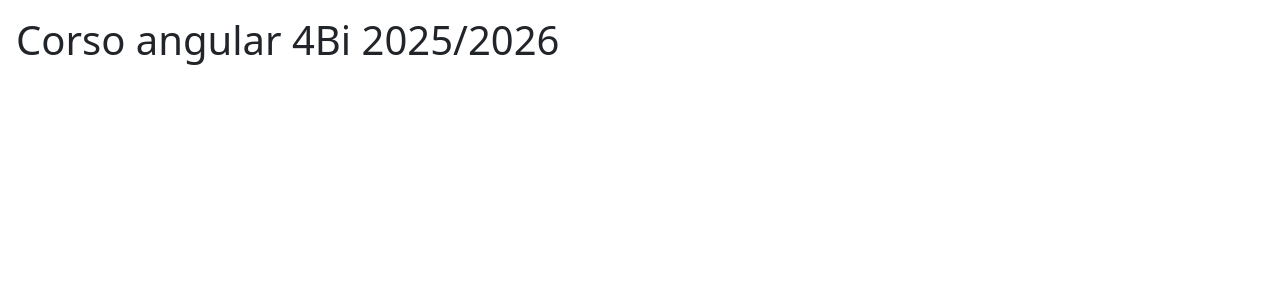
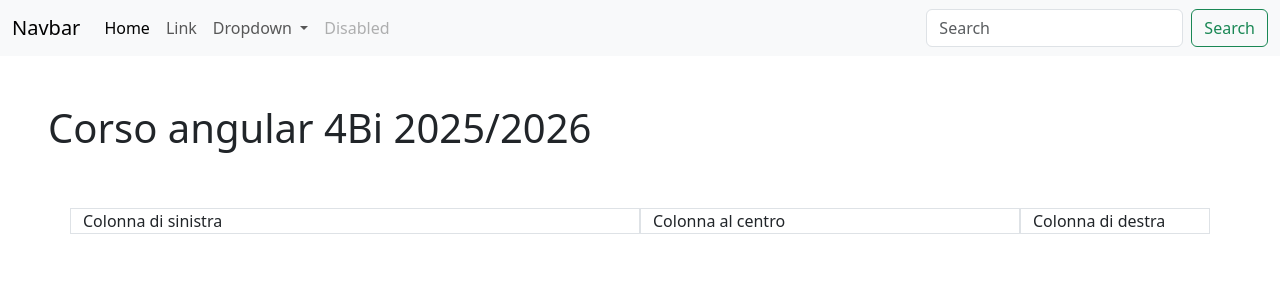
Before and after one commit to theozadra/Corso-Angular-4Bi-2025-2026, an Angular app in the folder corso/: page / in a window 1280 px wide. Shown: the top 300 px of the page. Built offline with nearby package versions, Linux system fonts and the light colour scheme.

Commit message:
FEAT: aggiunto componente bindings

```diff
--- a/corso/angular.json
+++ b/corso/angular.json
@@ -79,7 +79,11 @@
               }
             ],
             "styles": [
-              "src/styles.css"
+              "src/styles.css",
+              "node_modules/bootstrap/dist/css/bootstrap.min.css"
+            ],
+            "scripts": [
+              "node_modules/bootstrap/dist/js/bootstrap.bundle.min.js"
             ]
           }
         }
--- a/corso/src/app/app.html
+++ b/corso/src/app/app.html
@@ -1,3 +1,42 @@
-<h1 class="container-fluid p-3">
+<nav class="navbar navbar-expand-lg bg-body-tertiary">
+  <div class="container-fluid">
+    <a class="navbar-brand" href="#">Navbar</a>
+    <button class="navbar-toggler" type="button" data-bs-toggle="collapse" data-bs-target="#navbarSupportedContent" aria-controls="navbarSupportedContent" aria-expanded="false" aria-label="Toggle navigation">
+      <span class="navbar-toggler-icon"></span>
+    </button>
+    <div class="collapse navbar-collapse" id="navbarSupportedContent">
+      <ul class="navbar-nav me-auto mb-2 mb-lg-0">
+        <li class="nav-item">
+          <a class="nav-link active" aria-current="page" href="#">Home</a>
+        </li>
+        <li class="nav-item">
+          <a class="nav-link" href="#">Link</a>
+        </li>
+        <li class="nav-item dropdown">
+          <a class="nav-link dropdown-toggle" href="#" role="button" data-bs-toggle="dropdown" aria-expanded="false">
+            Dropdown
+          </a>
+          <ul class="dropdown-menu">
+            <li><a class="dropdown-item" href="#">Action</a></li>
+            <li><a class="dropdown-item" href="#">Another action</a></li>
+            <li><hr class="dropdown-divider"></li>
+            <li><a class="dropdown-item" href="#">Something else here</a></li>
+          </ul>
+        </li>
+        <li class="nav-item">
+          <a class="nav-link disabled" aria-disabled="true">Disabled</a>
+        </li>
+      </ul>
+      <form class="d-flex" role="search">
+        <input class="form-control me-2" type="search" placeholder="Search" aria-label="Search"/>
+        <button class="btn btn-outline-success" type="submit">Search</button>
+      </form>
+    </div>
+  </div>
+</nav>
+<h1 class="container-fluid p-5">
   {{title()}}
 </h1>
+<div class="container">
+  <app-bindings></app-bindings>
+</div>
--- a/corso/src/app/app.ts
+++ b/corso/src/app/app.ts
@@ -1,12 +1,18 @@
-import { Component, signal } from '@angular/core';
+import { Component, signal, WritableSignal } from '@angular/core';
 import { RouterOutlet } from '@angular/router';
+import { Bindings } from './bindings/bindings';
 
 @Component({
   selector: 'app-root',
-  imports: [RouterOutlet],
+  imports: [RouterOutlet, Bindings],
   templateUrl: './app.html',
   styleUrl: './app.css'
 })
 export class App {
-  protected readonly title = signal('Corso angular 4Bi 2025/2026');
+  // title è un attributo della classe App
+  // In typescript una variabile si dichiara scrivendo nome: tipo
+  // Posso assegnare direttamente un valore con nome: tipo = valore
+  protected readonly title: WritableSignal<string> = signal<string>('Corso angular 4Bi 2025/2026');
+  numero: number = 5;
+
 }
--- /dev/null
+++ b/corso/src/app/bindings/bindings.html
@@ -0,0 +1,11 @@
+<div class="row">
+    <div class="col-sm-6 border">
+        Colonna di sinistra
+    </div>
+    <div class="col-sm-4 border">
+        Colonna al centro
+    </div>
+    <div class="col-sm-2 border">
+        Colonna di destra
+    </div>
+</div>
--- /dev/null
+++ b/corso/src/app/bindings/bindings.ts
@@ -0,0 +1,11 @@
+import { Component } from '@angular/core';
+
+@Component({
+  selector: 'app-bindings',
+  imports: [],
+  templateUrl: './bindings.html',
+  styleUrl: './bindings.css'
+})
+export class Bindings {
+
+}
```
Also changed, not shown: corso/src/app/bindings/bindings.css (added), 1 other file (tests, documents, lock files or other folders).
